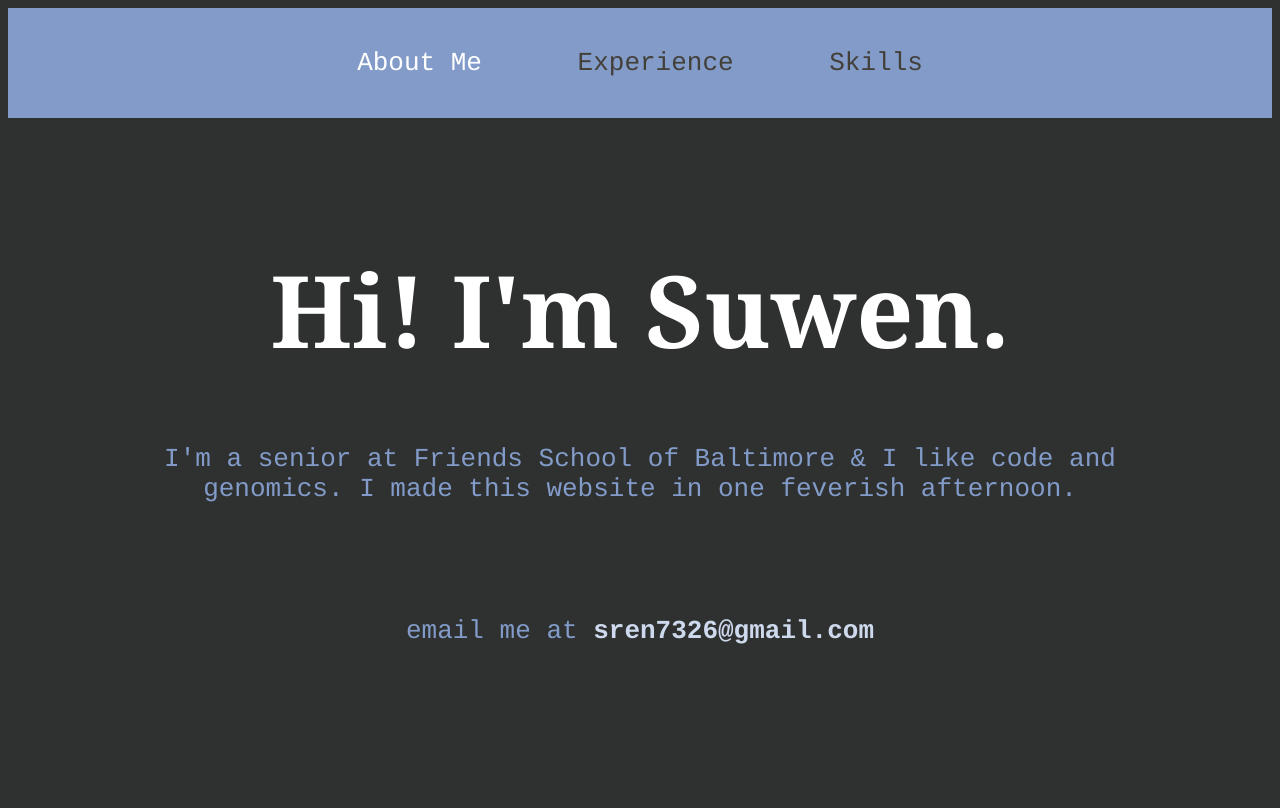
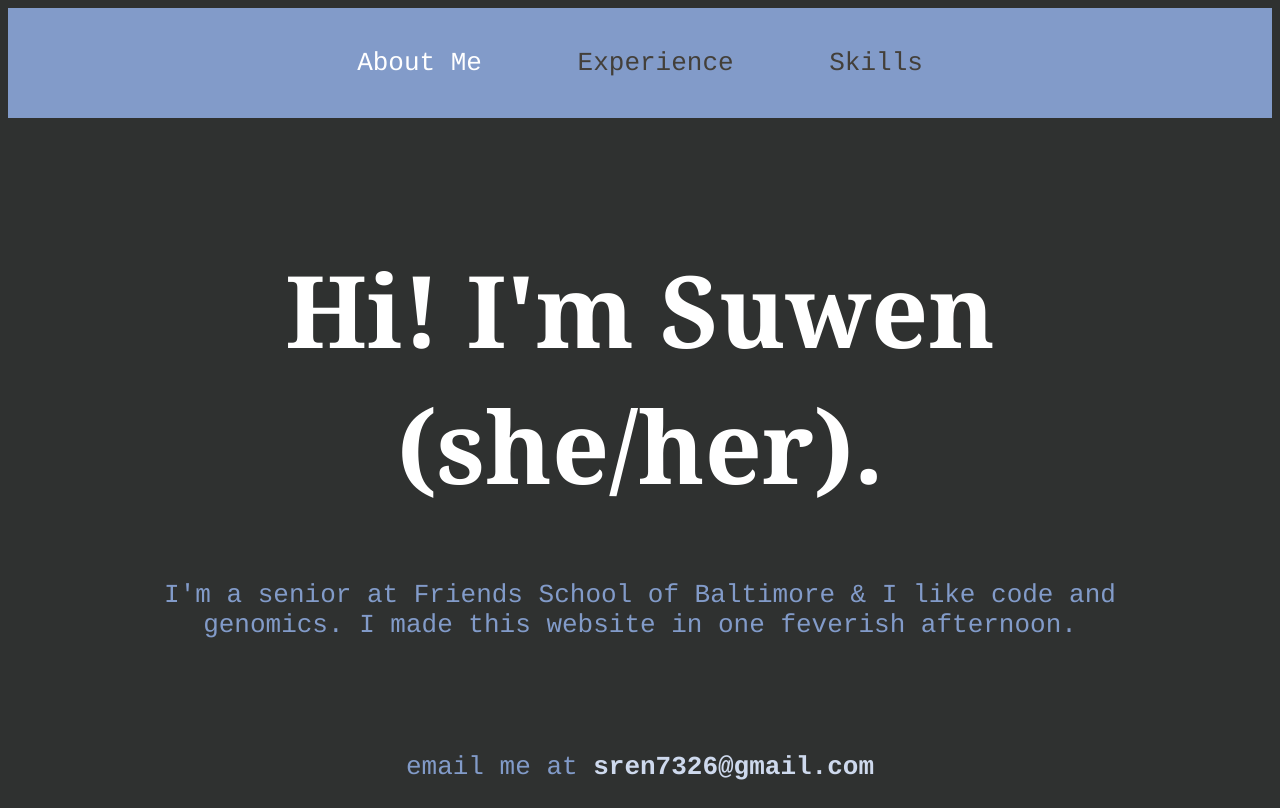
Before and after one commit to sren7326/sren7326.github.io, a plain HTML site: page index.html in a window 1280 px wide. Drawn offline with Linux system fonts and the light colour scheme.

Commit message:
Update index.html

```diff
--- a/index.html
+++ b/index.html
@@ -13,7 +13,7 @@
     </ol>
 	<img></img>
 	<div class="hasmargin">
-      <h1 class="big-font" >Hi! I'm Suwen. </h1>
+      <h1 class="big-font" >Hi! I'm Suwen (she/her). </h1>
 	  <p>I'm a senior at Friends School of Baltimore & I like code and genomics. I made this website in one feverish afternoon.</p>
 	</div>
   </body>
```
